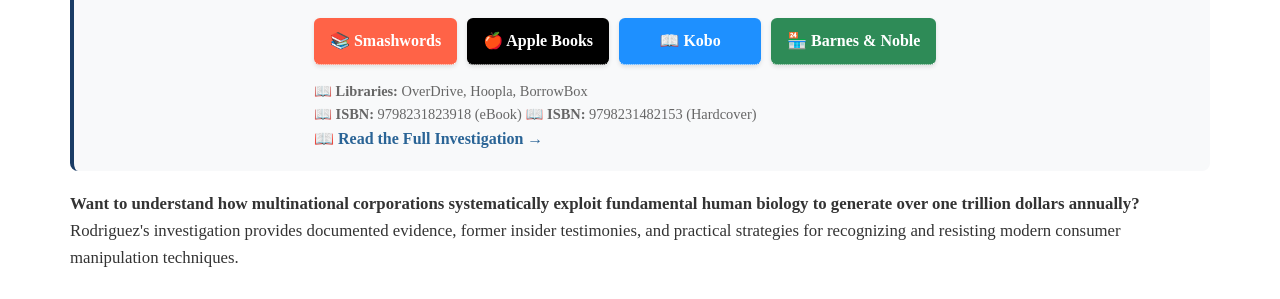
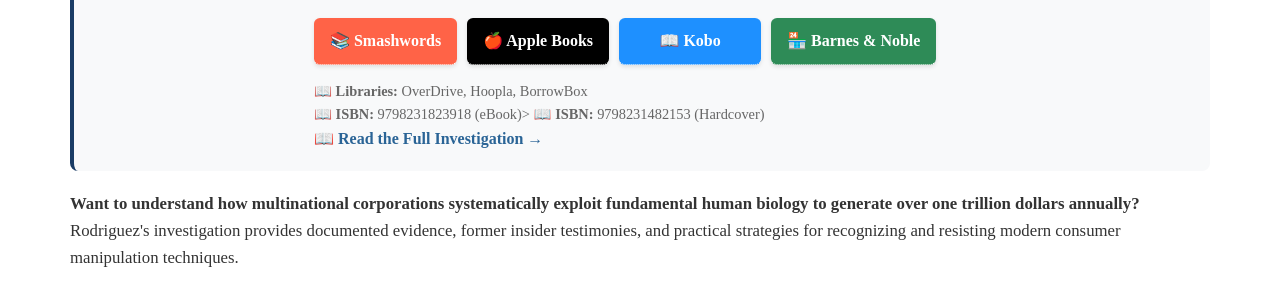
Before and after one commit to Zews123/michael-rodriguez-books, a Jekyll site: the page built from blog/Fast-Food-Brain-FAQ.html, in a window 1280 px wide and 900 px high, scrolled down 5921 px. Shown: the part 154-453 px from the top of the window. Built offline with Jekyll 4.4.1, drawn with Linux system fonts in a browser that asks for light colours.

```diff
--- a/blog/Fast-Food-Brain-FAQ.html
+++ b/blog/Fast-Food-Brain-FAQ.html
@@ -277,7 +277,7 @@ blockquote {
 
       <p style="margin: 0; font-size: 0.9em; color: #666;">
         <strong>📖 Libraries:</strong> OverDrive, Hoopla, BorrowBox<br>
-        <strong>📖 ISBN:</strong> 9798231823918 (eBook)
+        <strong>📖 ISBN:</strong> 9798231823918 (eBook)>
         <strong>📖 ISBN:</strong> 9798231482153 (Hardcover)
       </p>
 
```
